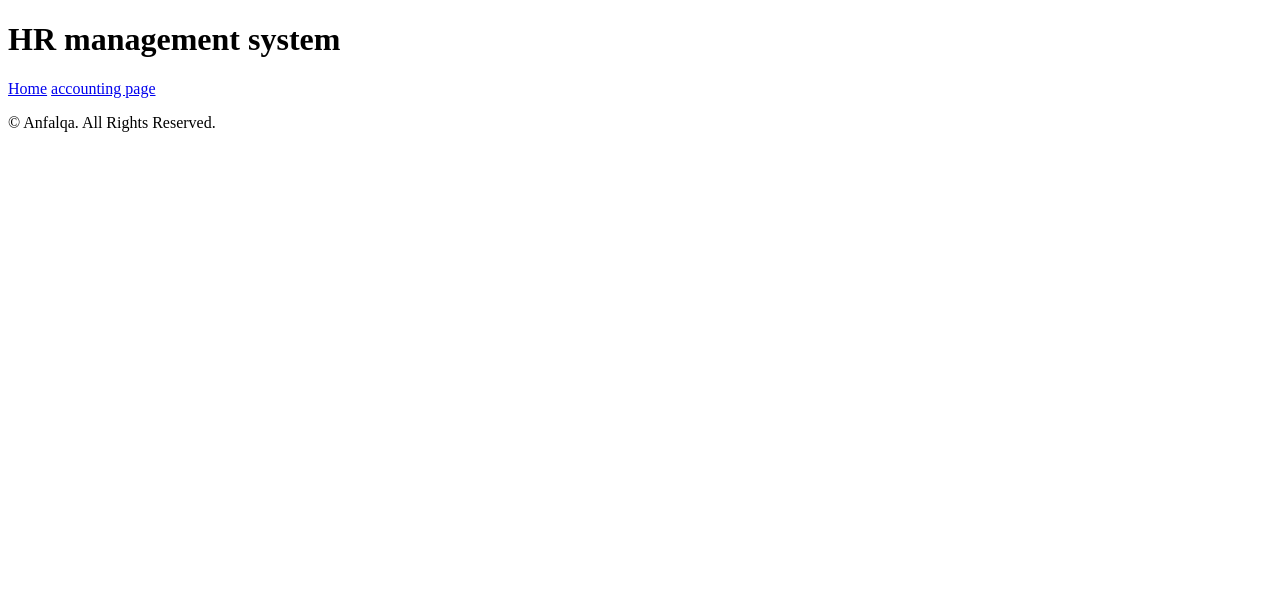
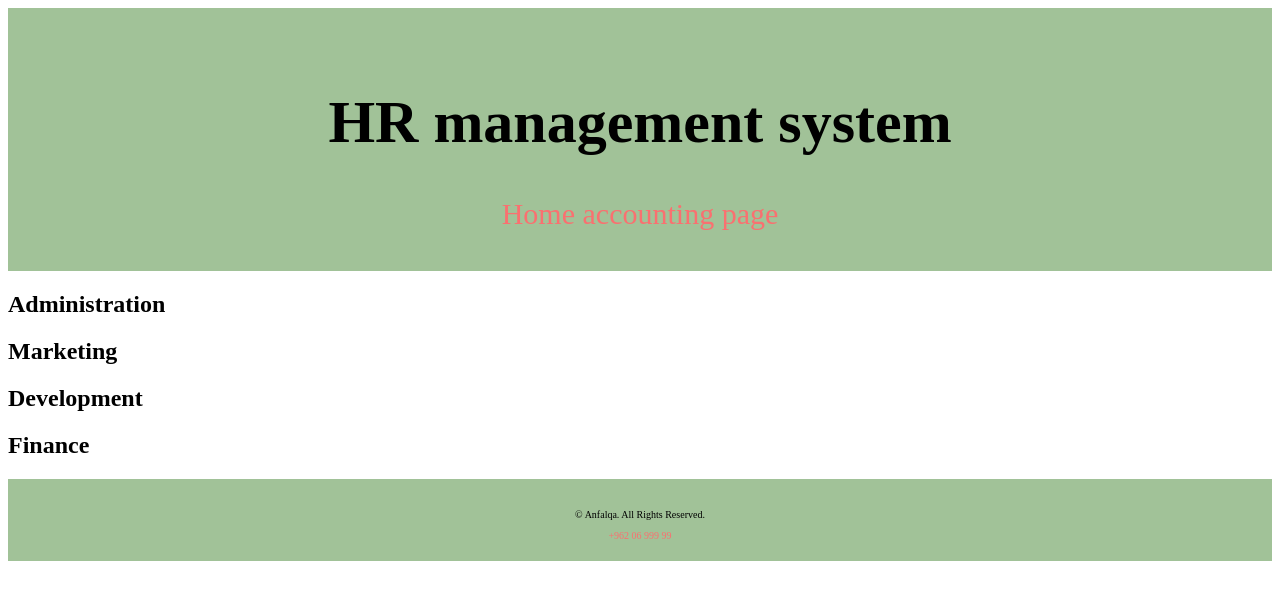
Before and after one commit to anfalqa/HR-management-system, a plain HTML site: page index.html in a window 1280 px wide. Drawn offline with Linux system fonts and the light colour scheme.

Commit message:
add style

```diff
--- a/index.html
+++ b/index.html
@@ -8,19 +8,44 @@
     <link rel="preconnect" href="https://fonts.googleapis.com">
     <link rel="preconnect" href="https://fonts.gstatic.com" crossorigin>
     <link href="https://fonts.googleapis.com/css2?family=Dosis&family=Josefin+Sans:ital,wght@0,200;1,200&family=Merriweather:ital,wght@0,700;1,700&display=swap" rel="stylesheet">
+    <style>
+
+    header {
+        padding: 40px;
+        text-align: center;
+        background: #A1C298;
+        font-size: 30px;
+
+        }
+    footer{
+        padding: 20px;
+        text-align: center;
+        background: #A1C298;
+        font-size: 10px;
+    }
+
+    a:link, a:visited {
+  text-decoration: none ;
+  color: #FA7070;
+
+
+}
+
+    </style>
 </head>
 <body>
     <header>
         <h1>HR management system</h1>
-        <a href="./index.html">Home</a>
-        <a href="./accounting.html">accounting page</a>
+        <a href="./index.html">Home      </a>
+        <a href="./accounting.html">     accounting page</a>
 
     </header>
-
+    <script src="./js/app.js"></script>
     <footer>
         <p>&copy; Anfalqa. All Rights Reserved.</p>
+        <a href="tel:+962069999999">+962 06 999 99</a>
     </footer>
 
-    <script src="./js/app.js"></script>
+
 </body>
 </html>
--- a/js/app.js
+++ b/js/app.js
@@ -43,6 +43,36 @@ function Employees(employeeName,employeeDep,employeeLevel,img){
 
    allemp.push(this);
 };
+
+let elem=document.getElementsByTagName("body")[0];
+let divAll= document.createElement("div");
+elem.appendChild(divAll);
+
+        ///////
+let divA= document.createElement("div");
+divAll.appendChild(divA);
+let header4=document.createElement("h2");
+        header4.textContent=("Administration");
+        divA.appendChild(header4);
+        ///////
+let divM= document.createElement("div");
+divAll.appendChild(divM);
+let header1=document.createElement("h2");
+        header1.textContent=("Marketing");
+        divM.appendChild(header1);
+        ///////
+let divD= document.createElement("div");
+divAll.appendChild(divD);
+let header3=document.createElement("h2");
+        header3.textContent=("Development");
+        divD.appendChild(header3);
+        ////////
+
+let divF= document.createElement("div");
+divAll.appendChild(divF);
+let header2=document.createElement("h2");
+        header2.textContent=("Finance");
+        divF.appendChild(header2);
 ///////////prototype function
 Employees.prototype.renderEmp  =   function(){
         let str="Employee name: "+this.fullName +" - "+"ID: "+this.idUnique+" \n "+"Department: "+this.dep+" - "
@@ -50,9 +80,9 @@ Employees.prototype.renderEmp  =   function(){
 
 ///dom mani..
 
-let elem=document.getElementsByTagName("body")[0];
+
 let div1=document.createElement("div");
-elem.appendChild(div1);
+
 
     let imgEmp=document.createElement("img");
     imgEmp.src=this.employeeImg;
@@ -66,19 +96,33 @@ elem.appendChild(div1);
     div1.appendChild(info);
 
 
+    if (this.dep==="Administration"){
+        divA.appendChild(div1);
+    } else if (this.dep==="Finance"){
+        divF.appendChild(div1);
+    } else if(this.dep==="Development") {
+        divD.appendChild(div1);
+    }else {
+        divM.appendChild(div1);
+    };
 
 
 
 elem.style.backgroundColor="#C6EBC5";
-div1.style.display= "inline-block";
+divAll.style.display= "flex";
+divA.style.display="inline-block";
+divM.style.display="inline-block";
+divF.style.display="inline-block";
+divD.style.display="inline-block";
 div1.style.border="none";
 div1.style.borderRadius = "25px";
-div1.style.color="#FA7070";
+elem.style.color="#FA7070";
 div1.style.backgroundColor="#FBF2CF";
 div1.style.textAlign = "center";
 div1.style.boxShadow = "0px 0px 20px #A1C298";
 div1.style.boxSizing = "border-box";
 div1.style.width="300px";
+div1.style.margin="10px";
 div1.style.height="300px";
 };
 
```
Also changed, not shown: accounting.html (+25 -0 lines).
